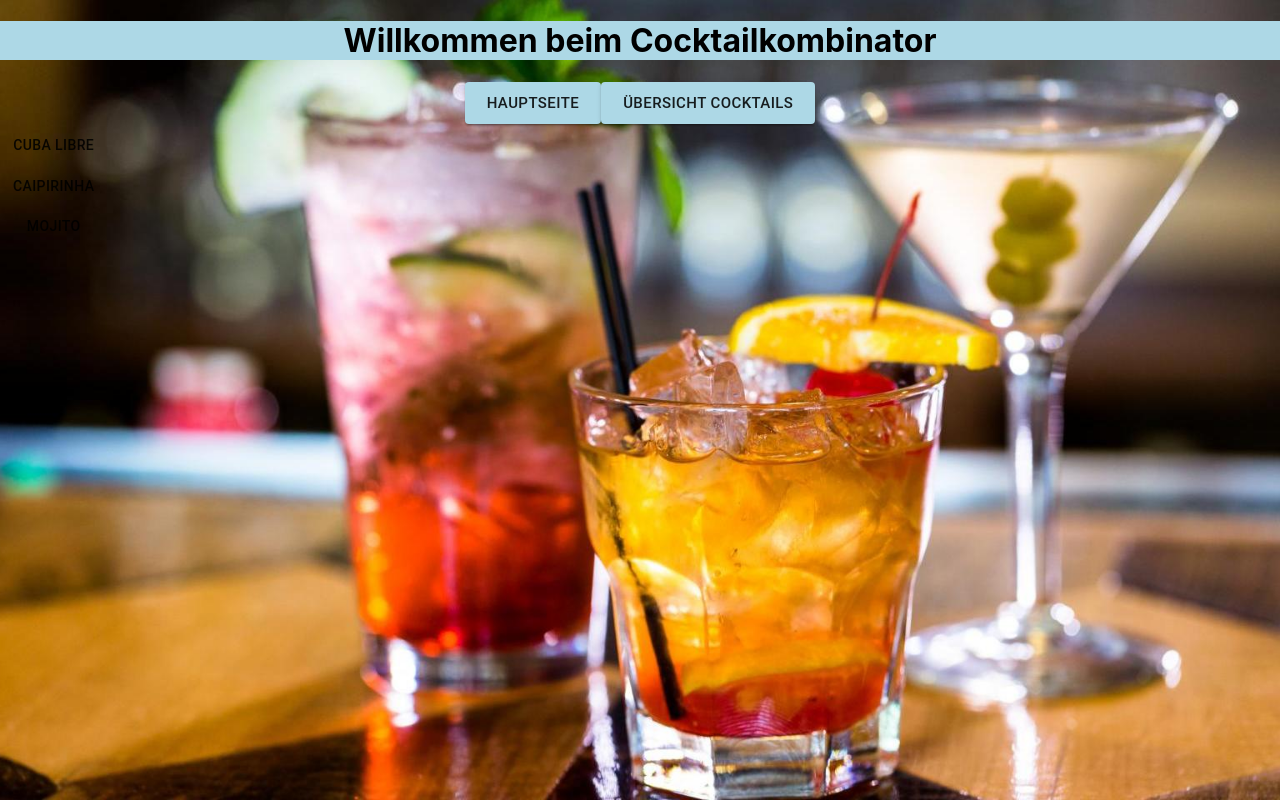
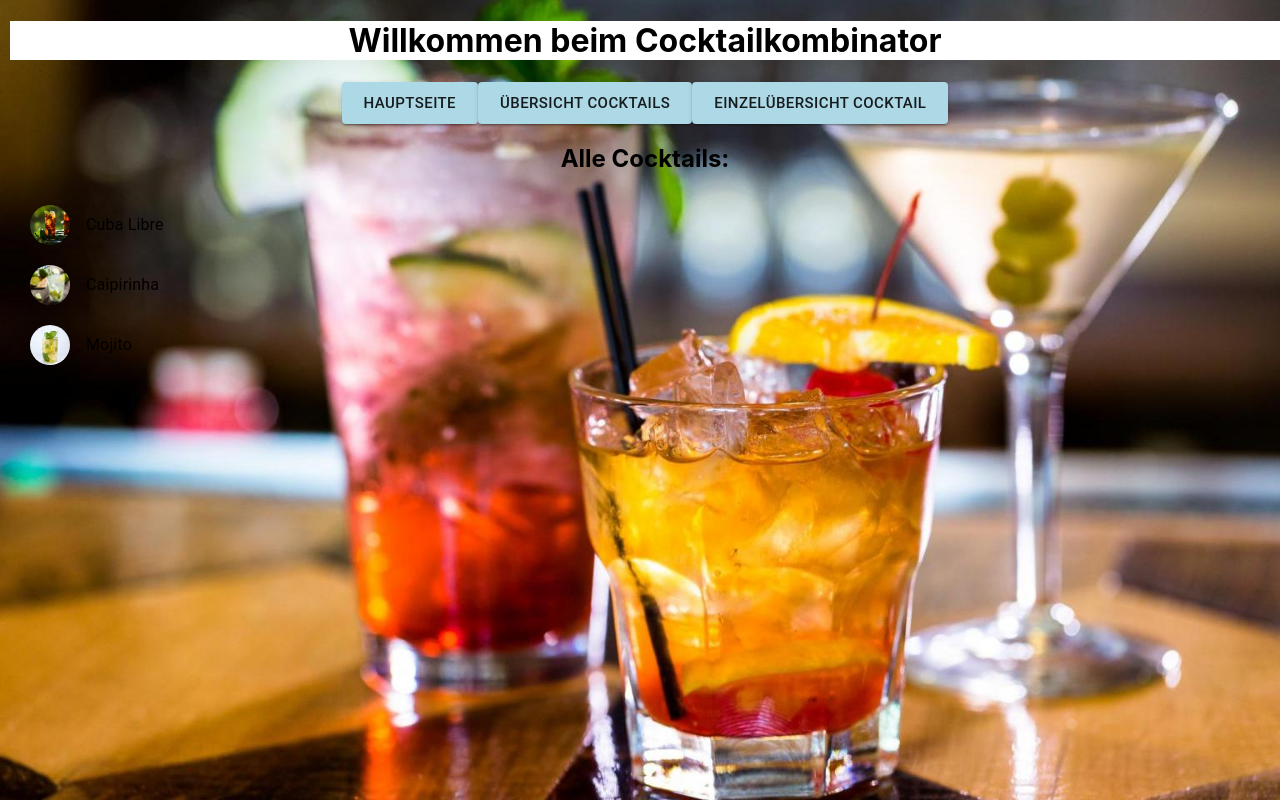
Before and after one commit to NWichter/cocktailweb, a React (Create React App) app: page /uebersichtcocktails in a window 1280 px wide. Built offline with nearby package versions, Linux system fonts and the light colour scheme.

Commit message:
Überarbeitung Struktur

```diff
--- a/src/App.js
+++ b/src/App.js
@@ -5,16 +5,16 @@ import './App.css';
 
 class App extends React.Component {
   //Hier werden alle möglichen Cocktailrezepte und verwendbaren Zutaten in zwei Liste angelegt
-  //ebenfalls werden hier allgemeine Informationen initalisiert:
-  //Dazu gehört beispielweise ob alle Cocktails angezeigt werden sollen oder nur jene wo Zutaten vorhanden sind
-  //Welche Zutaten angeklickt bei der Auswahl angeklickt worden sind
-  //und welcher Cocktail aktuell beim Öffnen der Cocktailseite angezeigt werden soll
-  state = {
+  //Variabeln für "alle Cocktails anzeigen", "ausgewählt Cocktails" und "aktueller Cocktail"
+
+      constructor(probs) {
+        super(probs)
+        this.state = {
           cocktails:
             [
-        {id:0, name: "Cuba Libre", ingredients: ["Rum", "Cola"], recipe: ["Rum rein", "Cola rein"], img: "./images/cubalibre.jpg" },
-        {id:1, name: "Caipirinha", ingredients: ["Rum", "Rohrzucker", "Limette"], recipe: ["Rum rein", "3 gehäufte TL Rohrzucker", "Limette vierteln und hinzufügen"], img: "./images/caipirinha.jpg" },
-        {id:2, name: "Mojito", ingredients: ["Rum", "Limettensaft", "Minearalwasser", "Minzblätter"], recipe: ["Rum rein", "2cl Limettensaft", "paar Minzblätter hinzufügen"], img: "./images/mojito.jpg"}
+              {id:0, name: "Cuba Libre", ingredients: ["Rum", "Cola"], recipe: ["Rum rein", "Cola rein"], img: "cubalibre" },
+              {id:1, name: "Caipirinha", ingredients: ["Rum", "Rohrzucker", "Limette"], recipe: ["Rum rein", "3 gehäufte TL Rohrzucker", "Limette vierteln und hinzufügen"], img: "caipirinha" },
+              {id:2, name: "Mojito", ingredients: ["Rum", "Limettensaft", "Minearalwasser", "Minzblätter"], recipe: ["Rum rein", "2cl Limettensaft", "paar Minzblätter hinzufügen"], img: "mojito"}
 
             ],
           ingredients: [
@@ -32,6 +32,7 @@ class App extends React.Component {
           selectedIngredients:[],
           choosencocktail:0,
       }
+    }
   render() {
     //Übergabe aller Variabeln an die Navigation der WebApp
     return (
--- a/src/components/IngredientsSelection/IngredientsSelection.css
+++ b/src/components/IngredientsSelection/IngredientsSelection.css
@@ -1,4 +1,5 @@
 #ingredientsselectionbody {
     text-align: center;
     margin: auto;
+    padding-left: 10px;
 }
--- a/src/components/IngredientsSelection/IngredientsSelection.jsx
+++ b/src/components/IngredientsSelection/IngredientsSelection.jsx
@@ -17,11 +17,11 @@ export function ingredientsselection(probs) {
         }
     };
 
-    // zeigt alle Zutaten mit ihrer Checkbox an
+    // zeigt alle Zutaten mit ihrer jewiligen Checkbox an
     let ingredients = []
         probs.ingredients.map((ingredient) =>
         ingredients.push(
-            <tr id={ingredient.name} style={{ backgroundColor: "lime" }} >
+            <tr id="ingredientsselectionbody" style={{ backgroundColor: "red" }} >
                 <td >
                     <h3>
                         {ingredient.name}
--- a/src/components/cocktailviews/cocktailviews.css
+++ b/src/components/cocktailviews/cocktailviews.css
@@ -0,0 +1,3 @@
+#cocktailviewstable{
+    text-align: center
+}
--- a/src/components/cocktailviews/cocktailviews.jsx
+++ b/src/components/cocktailviews/cocktailviews.jsx
@@ -1,36 +1,41 @@
 import React from "react";
 import Button from '@material-ui/core/Button';
 import { Link } from 'react-router-dom';
+import { ListItem, ListItemText, ListItemAvatar, Avatar } from '@material-ui/core/'
 
-export function cocktailviews(probs) {
+//importieren css.file
+import './cocktailviews.css'
 
-    let ingredients = []
-    probs.map((element) =>
-        ingredients.push(
-            <tr id={element.name} >
-                <Link to={element.name}>
-                    <Button>
-                        <td>
-                            <img src={element.img} />
-                        </td>
-                        <td>
-                            {element.name}
-                        </td>
-                        <td>
-                            {element.description}
-                        </td>
-                    </Button>
-                </Link>
-            </tr>
+export function cocktailviews(cocktails) {
+
+    let content = []
+
+    // Ausgabe aller Cocktails mit Bild und Name
+    Object.values(cocktails).forEach(element => {
+        let image = require('../../images/' + element.img + '.jpg');
+        let cocktailname = element.name
+        content.push(
+            <table id="cocktailviewstable">
+                <ListItem //button alignItems="flex-start" component={Link} to={'/cocktail'} onClick={() => { props.aktiv(element.id) }}
+                >
+                    <ListItemAvatar>
+                        <Avatar alt="Image" src={image}></Avatar>
+                    </ListItemAvatar>
+                    <ListItemText primary={cocktailname}/>
+                </ListItem>
+            </table>
         )
-    )
+    });
 
     return (
 
         <div>
+            <h2>
+                Alle Cocktails:
+            </h2>
             <table>
                 <tbody>
-                    {ingredients}
+                    {content}
                 </tbody>
             </table>
         </div>
--- a/src/components/navigation/navigation.css
+++ b/src/components/navigation/navigation.css
@@ -0,0 +1,7 @@
+#NavigationArea {
+    padding-left: 10px;
+}
+
+#HeaderN {
+    background-color: "lightblue";
+}
--- a/src/components/navigation/navigation.jsx
+++ b/src/components/navigation/navigation.jsx
@@ -11,26 +11,18 @@ import './navigation.css';
 
 export function navigation(probs) {
 
-    // Laden aller Cocktails
-    let cocktails = probs.cocktails
-
-    //Jeder Cocktail bekommt eine eigene Variable
-    let cubalibre = {name: cocktails[0]}
-    let caipirinha = {name: cocktails[1]}
-    let mojito = {name: cocktails[2]}
-
     // Anlegen der Navigationsleiste
     return (
         <div id="NavigationArea">
             <h1
                     id = "HeaderN"
-                    style={{ backgroundColor: "lightblue" }}>
+                    style={{ backgroundColor: "white" }}>
                     Willkommen beim Cocktailkombinator
 
             </h1>
             <nav>
                 <Link to="/zutatenauswahl">
-                    <Button  id="ingredientsselection" style={{ backgroundColor: "lightblue" }} variant="contained" color="red" size="large" >
+                    <Button  id="ingredientsselection" style={{ backgroundColor: "lightblue" }} variant="contained" size="large" >
                         Hauptseite
                     </Button>
                 </Link>
@@ -38,18 +30,18 @@ export function navigation(probs) {
                 {/* <br /> */}
 
                 <Link to="/uebersichtcocktails">
-                    <Button id="OverviewCocktails" style={{ backgroundColor: "lightblue" }} variant="contained" color="blue" size="large">
+                    <Button id="OverviewCocktails" style={{ backgroundColor: "lightblue" }} variant="contained" size="large">
                         Übersicht Cocktails
                     </Button>
                 </Link>
 
-                <br />
+                {/* <br /> */}
 
-                {/* <Link to="/cocktail">
-                    <Button id="SingleViewCocktails" style={{ backgroundColor: "lightblue" }} variant="contained" color="green" size="large">
+                <Link to="/cocktail">
+                    <Button id="SingleViewCocktails" style={{ backgroundColor: "lightblue" }} variant="contained" size="large">
                         Einzelübersicht Cocktail
                     </Button>
-                </Link> */}
+                </Link>
             </nav>
 
             {/* Pfadzuweisung der verschiedenen Cocktails und übergeben der jeweiligen Variabeln*/}
@@ -62,12 +54,6 @@ export function navigation(probs) {
 
                 <Route path="/cocktail" render={() => <SingleViewCocktails {...probs} />} />
 
-                <Route path="/Cuba_Libre" render={() => <SingleViewCocktails {...cubalibre} />} />
-
-                <Route path="/Caipirinha" render={() => <SingleViewCocktails {...caipirinha} />} />
-
-                <Route path="/Mojito" render={() => <SingleViewCocktails {...mojito} />} />
-
             </Switch>
         </div>
     );
--- a/src/sites/FrontPage/FrontPage.css
+++ b/src/sites/FrontPage/FrontPage.css
@@ -2,14 +2,8 @@
     padding: 15px;
     width: 400px;
 }
-#allcocktails {
-    padding: 15px;
-    background-color: "blue"
-}
-#Cocktailfiltern {
-    padding: 15px;
-    background-color: "red"
-}
+
 #HeaderFP {
     padding: 15px;
+    color: "lightgrey";
 }
--- a/src/sites/FrontPage/FrontPage.jsx
+++ b/src/sites/FrontPage/FrontPage.jsx
@@ -11,13 +11,14 @@ class FrontPage extends React.Component {
         super(probs)
         this.state = {
             ingredients: probs.ingredients,
-            cocktails: probs.cocktails
+            cocktails: probs.cocktails,
+            allcocktails: probs.allcocktails
+
         }
-
     }
         //Diese Funktion dreht den Status der allcocktails-Variable um, wenn alle Cocktails angezeigt werden sollen
         AllCocktailsChange = () => {
-            let status = this.state.ingredients.allcocktails["status"];
+            let status = this.state.allcocktails["status"];
             status = !status;
             this.setState(status)
         }
@@ -27,25 +28,26 @@ class FrontPage extends React.Component {
         return (
             <div id="FrontPageHeader" >
 
-                <h1 style={{ backgroundColor: "lightgrey" }}
-                    id = "HeaderFP">
+                <h1 id = "HeaderFP"
+                    style={{ backgroundColor: "lightgrey" }}>
                     Welche Zutaten sind vorhanden:
-
                 </h1>
 
                 {ingredientsselection(this.state)}
 
                 <p >
-
                     Cocktails ohne passende Zutaten anzeigen
                     <Checkbox id="allcocktails"
-                            value="uncontrolled"
-                            inputProps={{ 'aria-label': 'uncontrolled-checkbox' }}
-                            onChange={this.AllCocktailsChange} />
+                    value="uncontrolled"
+                    inputProps={{ 'aria-label': 'uncontrolled-checkbox' }}
+                    onChange={this.AllCocktailsChange} />
                 </p>
 
 
-                <Button id="cocktailsfiltern">
+                <Button id="cocktailsfiltern"
+                    style={{backgroundColor:"red"}}
+                    // onClick= {}
+                    >
                     Cocktails filtern
                 </Button>
 
--- a/src/sites/OverviewCocktails/OverviewCocktails.jsx
+++ b/src/sites/OverviewCocktails/OverviewCocktails.jsx
@@ -3,14 +3,11 @@ import { cocktailviews } from "../../components/cocktailviews/cocktailviews.jsx"
 
 class OverviewCocktails extends React.Component {
 
-    state = {
-        cocktails:
-        [
-            { name: "Cuba Libre", ingredients: ["Rum", "Cola"], recipe: ["Rum rein", "Cola rein"], Beschreibung: "Man kann Zitronen- oder Limettenscheiben noch hinzufügen" },
-            { name: "Caipirinha", ingredients: ["Rum", "Rohrzucker","Limette"], recipe: ["Rum rein", "3 gehäufte TL Rohrzucker","Limette vierteln und hinzufügen"], Beschreibung: "Sehr süßer Cocktail" },
-            { name: "Mojito", ingredients: ["Rum", "Limettensaft", "Minearalwasser", "Minzblätter"], recipe: ["Rum rein", "2cl Limettensaft", "paar Minzblätter hinzufügen"], Beschreibung: "schmeckt sehr nach Minze" }
-
-        ]
+    constructor(probs) {
+        super(probs)
+        this.state = {
+            cocktails: probs.cocktails
+        }
     }
 
     render() {
```
Lines whose indentation alone changed are shown as unchanged.
